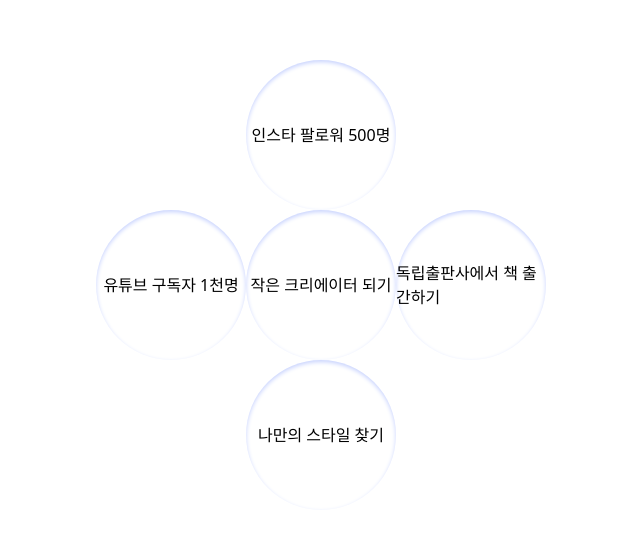
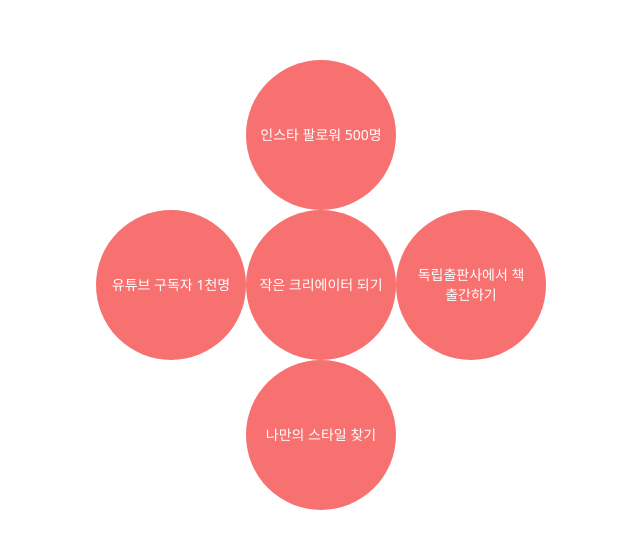
Before and after one commit to nninnnin/mandalart, a React app: page / in a window 1280 px wide. Shown: the part 115-664 px from the top of the page, without its empty margins (319-959 px from the left). Built offline with nearby package versions, Linux system fonts and the light colour scheme.

Commit message:
Fix positioning subgoals related to main goal's position when is moved

```diff
--- a/src/components/Goal.tsx
+++ b/src/components/Goal.tsx
@@ -20,8 +20,6 @@ const Goal = ({
 
   const hasPosition = !!pos;
 
-  const containerStyles =
-    "w-[150px] h-[150px] fixed grid place-items-center shadow-inner rounded-full shadow-indigo-200";
   const centeredPosition =
     "top-[50%] left-[50%] translate-x-[-50%] translate-y-[-50%]";
 
@@ -34,7 +32,7 @@ const Goal = ({
     <div>
       <div
         className={clsx(
-          containerStyles,
+          "w-[150px] h-[150px] fixed grid place-items-center rounded-full bg-red-400 text-white break-keep text-center text-sm",
           hasPosition ? newPosition : centeredPosition
         )}
         ref={(ref) => setContainerRef(ref)}
--- a/src/components/SubGoals.tsx
+++ b/src/components/SubGoals.tsx
@@ -1,6 +1,7 @@
 import { mapSubgoalPositions } from "../utils";
 import Goal from "./Goal";
 import { Goal as GoalInterface } from "../models/index";
+import { useEffect, useState } from "react";
 
 interface Props {
   subGoals: Array<GoalInterface>;
@@ -8,11 +9,21 @@ interface Props {
 }
 
 const SubGoals = ({ subGoals, mainGoalRef }: Props) => {
+  const [positionedSubGoals, setPositionedSubgoals] = useState([]);
+
+  useEffect(() => {
+    if (!mainGoalRef) return;
+
+    setInterval(() => {
+      setPositionedSubgoals(mapSubgoalPositions(subGoals, mainGoalRef));
+    }, 50);
+  }, [mainGoalRef]);
+
   if (!mainGoalRef) return;
 
   return (
     <div>
-      {mapSubgoalPositions(subGoals, mainGoalRef).map(({ id, goal, pos }) => {
+      {positionedSubGoals.map(({ id, goal, pos }) => {
         return <Goal key={id} text={goal} pos={pos} />;
       })}
     </div>
```
